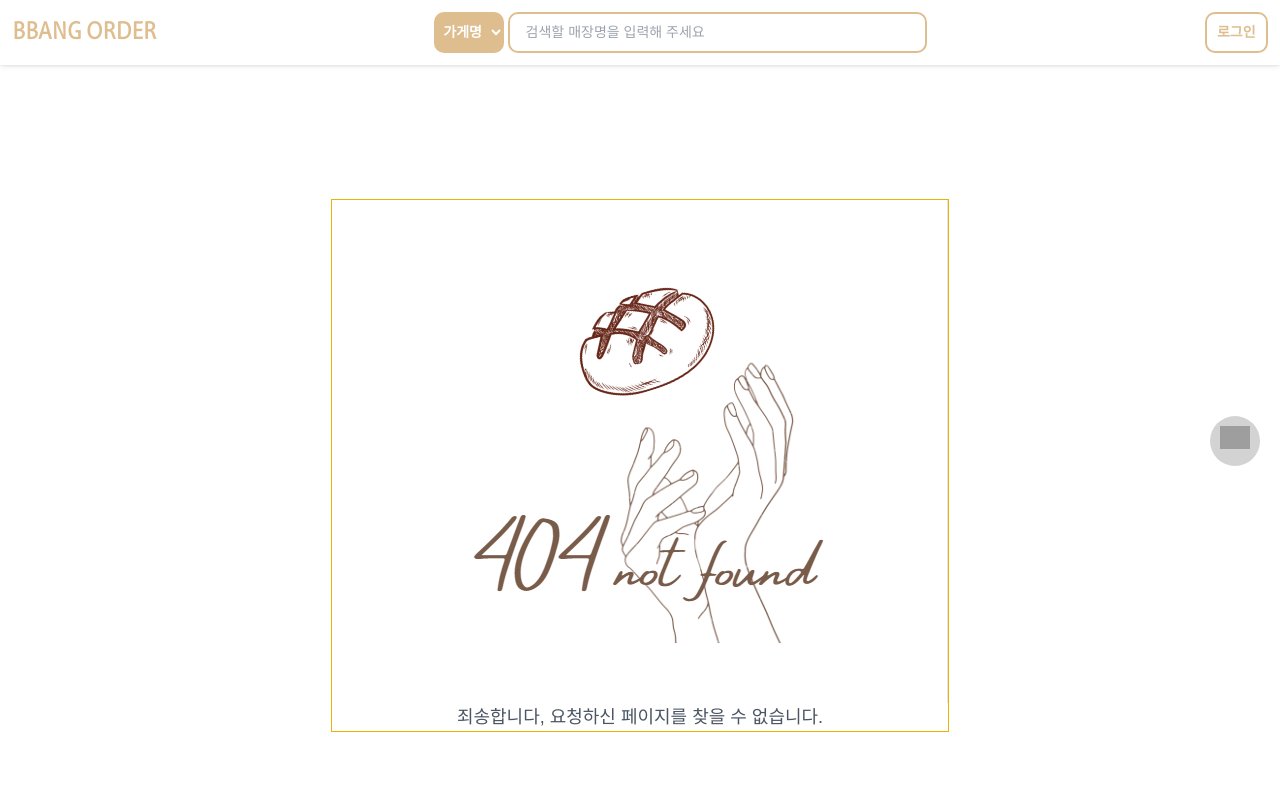
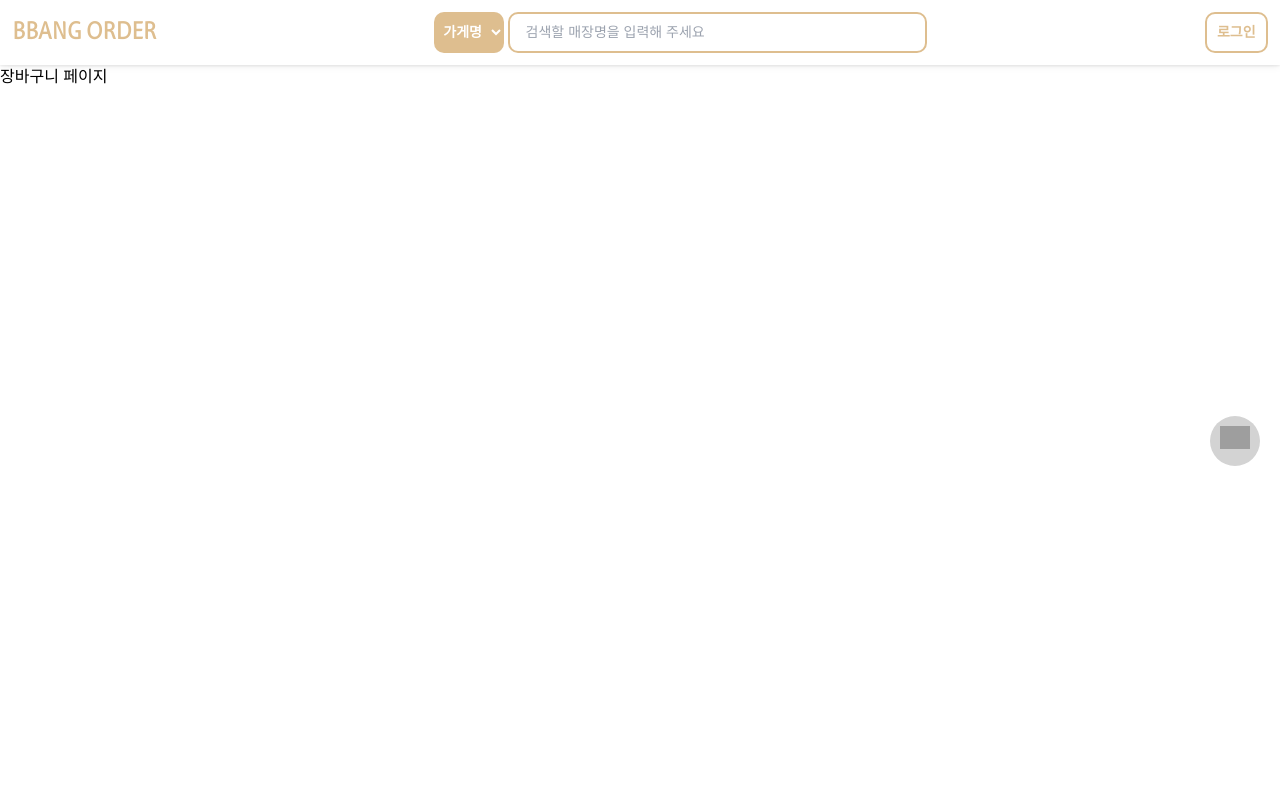
Before and after one commit to codestates-seb/seb45_main_014, a React (Create React App) app in the folder client/: page /cart in a window 1280 px wide. Shown: the top 800 px of the page. Built offline with nearby package versions, Linux system fonts and the light colour scheme; grey boxes are pictures that could not be loaded; a web font is replaced by a local one.

Commit message:
✨ Cart 페이지 초기구성

```diff
--- a/client/src/App.jsx
+++ b/client/src/App.jsx
@@ -16,6 +16,7 @@ const PostReview = lazy(() => import('./components/myPage/PostReview.jsx'));
 const EditProfile = lazy(() => import('./components/myPage/EditProfile.jsx'));
 const MenuDetails = lazy(() => import('./pages/menu/MenuDetails.jsx'));
 const SearchResult = lazy(() => import('./pages/search/SearchResult.jsx'));
+const Cart = lazy(() => import('./pages/cart/Cart.jsx'));
 
 const GlobalStyle = createGlobalStyle`
   @font-face {
@@ -57,6 +58,7 @@ function App() {
               element={<MenuDetails />}
             />
             <Route path="/search" element={<SearchResult />} />
+            <Route path="/cart" element={<Cart />} />
           </Routes>
         </Suspense>
       </main>
--- /dev/null
+++ b/client/src/pages/cart/Cart.jsx
@@ -0,0 +1,5 @@
+const Cart = () => {
+  return <div>장바구니 페이지</div>;
+};
+
+export default Cart;
```
